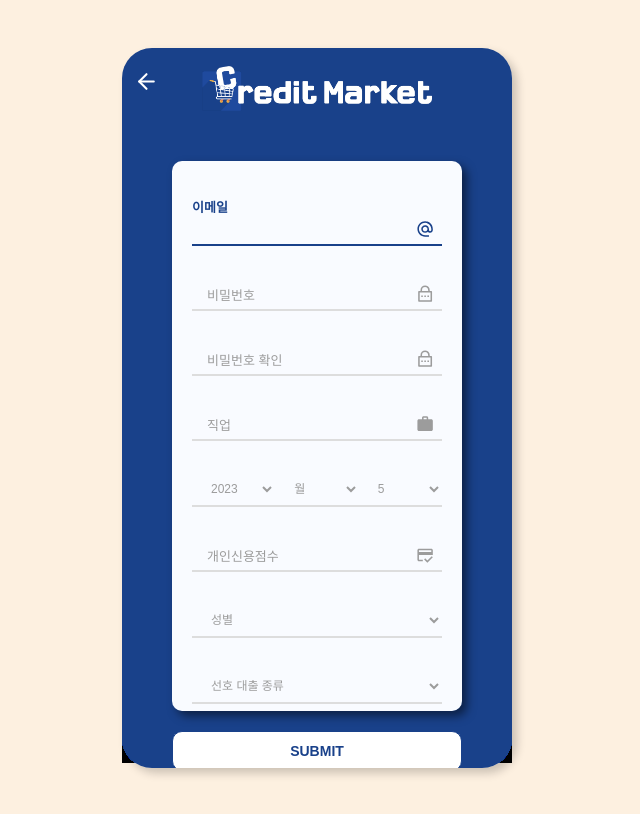
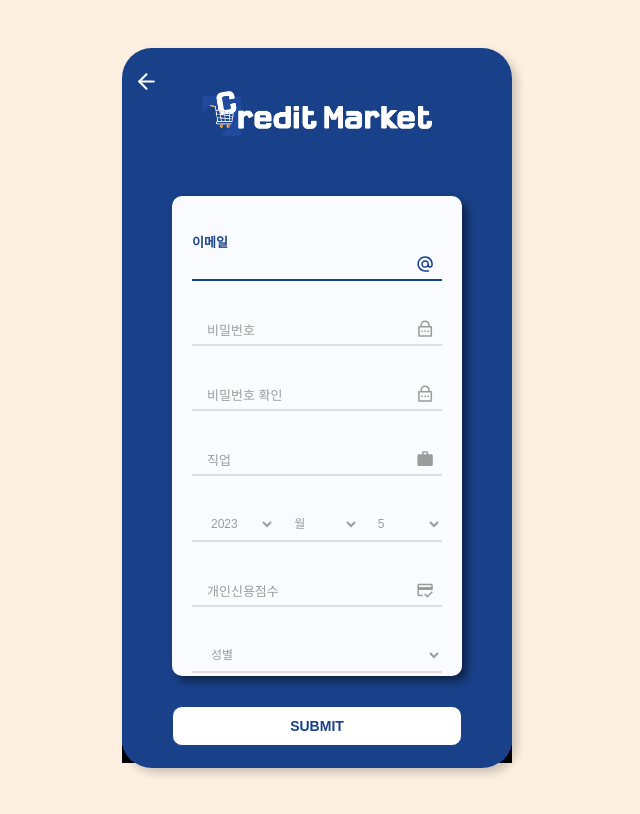
Before and after one commit to fastcampus-mini/credit-market-FE, a React (Vite) app: page /signup in a window 1280 px wide. Shown: the whole page, without its empty margins (323-963 px from the left). Built offline with nearby package versions, Linux system fonts and the light colour scheme; what emotion-reset would draw is missing.

Commit message:
Fix: 화면 크기에 따른 높이 조정

```diff
--- a/src/pages/Signup.tsx
+++ b/src/pages/Signup.tsx
@@ -464,11 +464,11 @@ export const SignupFormStyle = styled.form`
   display: flex;
   flex-direction: column;
   align-items: center;
-  margin-top: 20px;
+  margin-top: 30px;
   padding: 0 50px;
 
   > button {
-    margin-top: 20px;
+    margin-top: 30px;
     font-weight: bold;
   }
 `;
@@ -480,7 +480,7 @@ const SignupFormPanel = styled.div`
   border-radius: 10px;
   padding: 50px 20px 10px;
   min-height: 300px;
-  max-height: 550px;
+  max-height: 480px;
   overflow-y: auto;
 `;
 
--- a/src/styles/GlobalStyle.tsx
+++ b/src/styles/GlobalStyle.tsx
@@ -83,6 +83,7 @@ const style = css`
       width: 390px;
       min-width: 390px;
       height: 90vh;
+      min-height: 600px;
       max-height: 844px;
       box-shadow: 5px 5px 10px rgba(0, 0, 0, 0.2);
       position: relative;
```
